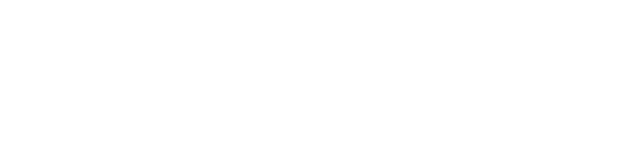
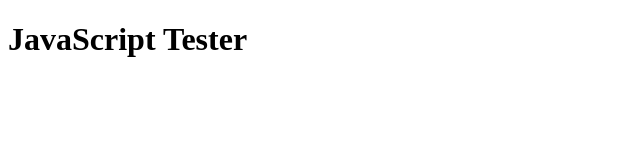
Before and after one commit to JoachimTerepo/Visual-Studio-Projects, a plain HTML site: page JavaScript Test/index.html in a window 1280 px wide. Shown: the whole page, without its empty margins (0-640 px from the left). Drawn offline with Linux system fonts and the light colour scheme.

Commit message:
First Commit

```diff
--- a/JavaScript Test/index.html
+++ b/JavaScript Test/index.html
@@ -6,6 +6,7 @@
     <title>Document</title>
 </head>
 <body>
+    <h1>JavaScript Tester</h1>
    <script src="index.js"></script>
 </body>
 </html>
```
